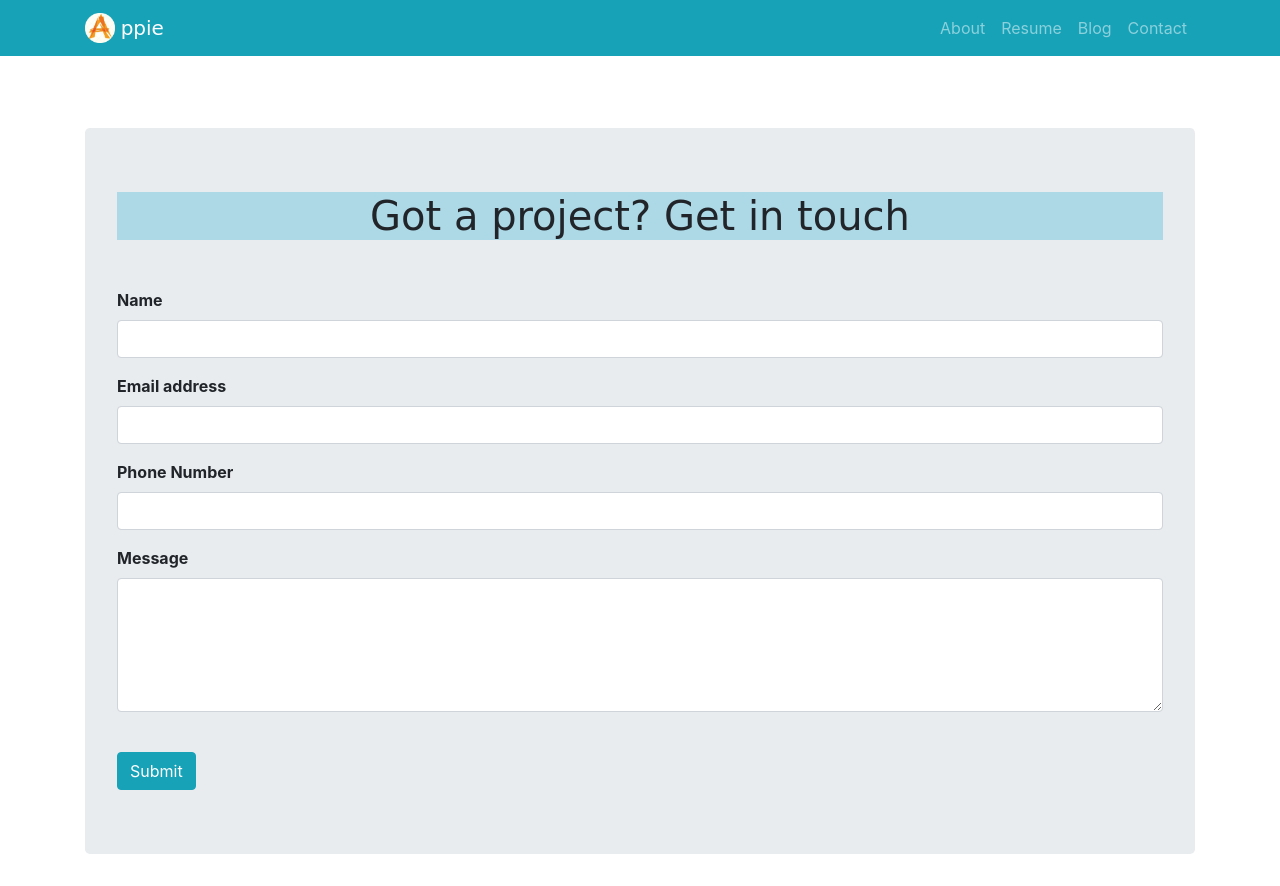
After one commit to parasdtu/django3_personal_portfolio, a Django app: page /contact/ in a window 1280 px wide. The commit adds this page. Run offline with Django 3.2, Linux system fonts and the light colour scheme; some libraries are stand-ins or nearby versions.

Commit message:
Contact form added

```diff
--- a/personal_portfolio/settings.py
+++ b/personal_portfolio/settings.py
@@ -11,6 +11,7 @@ https://docs.djangoproject.com/en/3.0/ref/settings/
 """
 
 import os
+from django.contrib.messages import constants as messages
 
 # Build paths inside the project like this: os.path.join(BASE_DIR, ...)
 BASE_DIR = os.path.dirname(os.path.dirname(os.path.abspath(__file__)))
@@ -123,3 +124,7 @@ STATIC_URL = '/static/'
 
 MEDIA_URL = '/media/'
 MEDIA_ROOT = os.path.join(BASE_DIR, 'media')
+
+MESSAGE_TAGS = {
+    messages.ERROR: 'danger'
+}
--- a/personal_portfolio/urls.py
+++ b/personal_portfolio/urls.py
@@ -23,6 +23,7 @@ urlpatterns = [
     path('admin/', admin.site.urls),
     path('', views.home, name='home'),
     path('about/', views.about, name='about'),
+    path('contact/', views.contact, name='contact'),
     path('blog/', include('blog.urls'),name='blog'),
 
 ]
--- a/portfolio/admin.py
+++ b/portfolio/admin.py
@@ -1,4 +1,5 @@
 from django.contrib import admin
-from .models import Info
+from .models import Info, Contact
 
 admin.site.register(Info)
+admin.site.register(Contact)
--- a/portfolio/templates/portfolio/base.html
+++ b/portfolio/templates/portfolio/base.html
@@ -42,15 +42,29 @@
             <a class="nav-link" href="{% url 'blog:all_blogs' %}">Blog</a>
           </li>
           <li>
-            <button class="btn btn-outline-light mx-2" href="#" target="_blank">Contact</button>
+            <a class="nav-link" href="{% url 'contact' %}">Contact</a>
           </li>
         </ul>
       </div>
     </div>
   </nav>
+<br>
+<div class="container">
+  {% for message in messages %}
+    <div class="alert alert-{{ message.tags }} alert-dismissible fade show" role="alert">
+      <strong>Message:</strong> {{ message }}
+      <button type="button" class="close" data-dismiss="alert" aria-label="Close">
+        <span aria-hidden="true">
+        &times;
+        </span>
+      </button>
+    </div>
+  {% endfor %}
+</div>
   <div class="container">
     {% block content %}{% endblock %}
   </div>
+
 
   <!-- Optional JavaScript -->
   <!-- jQuery first, then Popper.js, then Bootstrap JS -->
--- /dev/null
+++ b/portfolio/templates/portfolio/contact.html
@@ -0,0 +1,35 @@
+{% extends "portfolio/base.html" %}
+{% load static %}
+{% block content %}
+
+<br>
+<br>
+<div class="jumbotron">
+<h1 class="text-center mb-5" style="font-family:Comic Sans MS;background-color:lightblue">
+  Got a project? Get in touch
+</h1>
+
+<form action="/contact/" method="POST">
+  {% csrf_token %}
+    <div class="form-group">
+      <label for="name"><b>Name</b></label>
+      <input type="text" class="form-control" id="name" name="name" aria-describedby="name">
+    </div>
+    <div class="form-group">
+      <label for="exampleInputEmail1"><b>Email address</b></label>
+      <input type="email" class="form-control" id="email" name="email" aria-describedby="emailHelp">
+    </div>
+    <div class="form-group">
+      <label for="phoneNumber"><b>Phone Number</b></label>
+      <input type="phone" class="form-control" id="phone" name="phone">
+    </div>
+    <div class="form-group">
+      <label for="content"><b>Message</b></label>
+      <textarea class="form-control" id="content" name="content" rows="5" cols="30"></textarea>
+    </div>
+    <br>
+    <button type="submit" class="btn btn-info">Submit</button>
+</form>
+</div>
+
+{% endblock %}
--- a/portfolio/templates/portfolio/home.html
+++ b/portfolio/templates/portfolio/home.html
@@ -22,7 +22,7 @@
   </div>
 </div>
 <br>
-<h2 class="mt-5" style="font-family:Comic Sans MS;color:darkblue">Wanna Connect?!</h2>
+<h2 class="mt-5" style="font-family:Comic Sans MS;color:darkblue">Feel free to reach out through any platforms below:</h2>
 <hr>
 <div class="album py-5 bg-light">
   <div class="container">
--- a/portfolio/views.py
+++ b/portfolio/views.py
@@ -1,5 +1,6 @@
 from django.shortcuts import render
-from .models import Info
+from .models import Info, Contact
+from django.contrib import messages
 
 def home(request):
     infos = Info.objects.all()
@@ -7,3 +8,18 @@ def home(request):
 
 def about(request):
     return render(request,'portfolio/about.html')
+
+def contact(request):
+    if request.method == 'POST':
+        name = request.POST['name']
+        email = request.POST['email']
+        phone = request.POST['phone']
+        content = request.POST['content']
+
+        if len(name)<2 or len(email)<10 or len(phone)<10 or len(content)<4:
+            messages.warning(request, 'Please fill the form correctly ⚠️')
+        else:
+            contact = Contact(name=name, email=email, phone=phone, content=content)
+            contact.save()
+            messages.success(request, 'Your message has been successfully sent 📨')
+    return render(request, 'portfolio/contact.html')
```
Also changed, not shown: portfolio/models.py (+11 -0 lines), db.sqlite3, portfolio/migrations/0003_contact.py (added).
